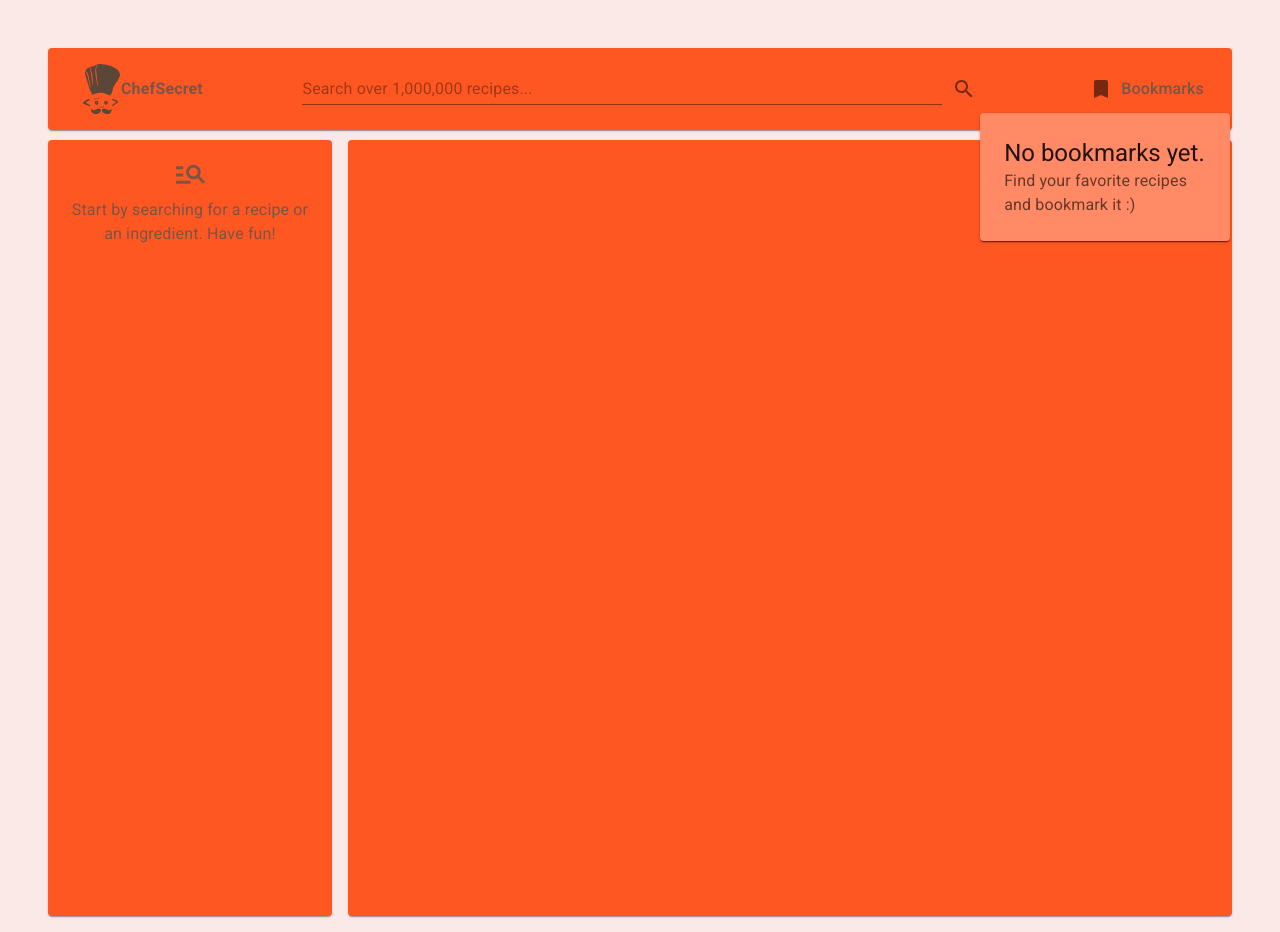
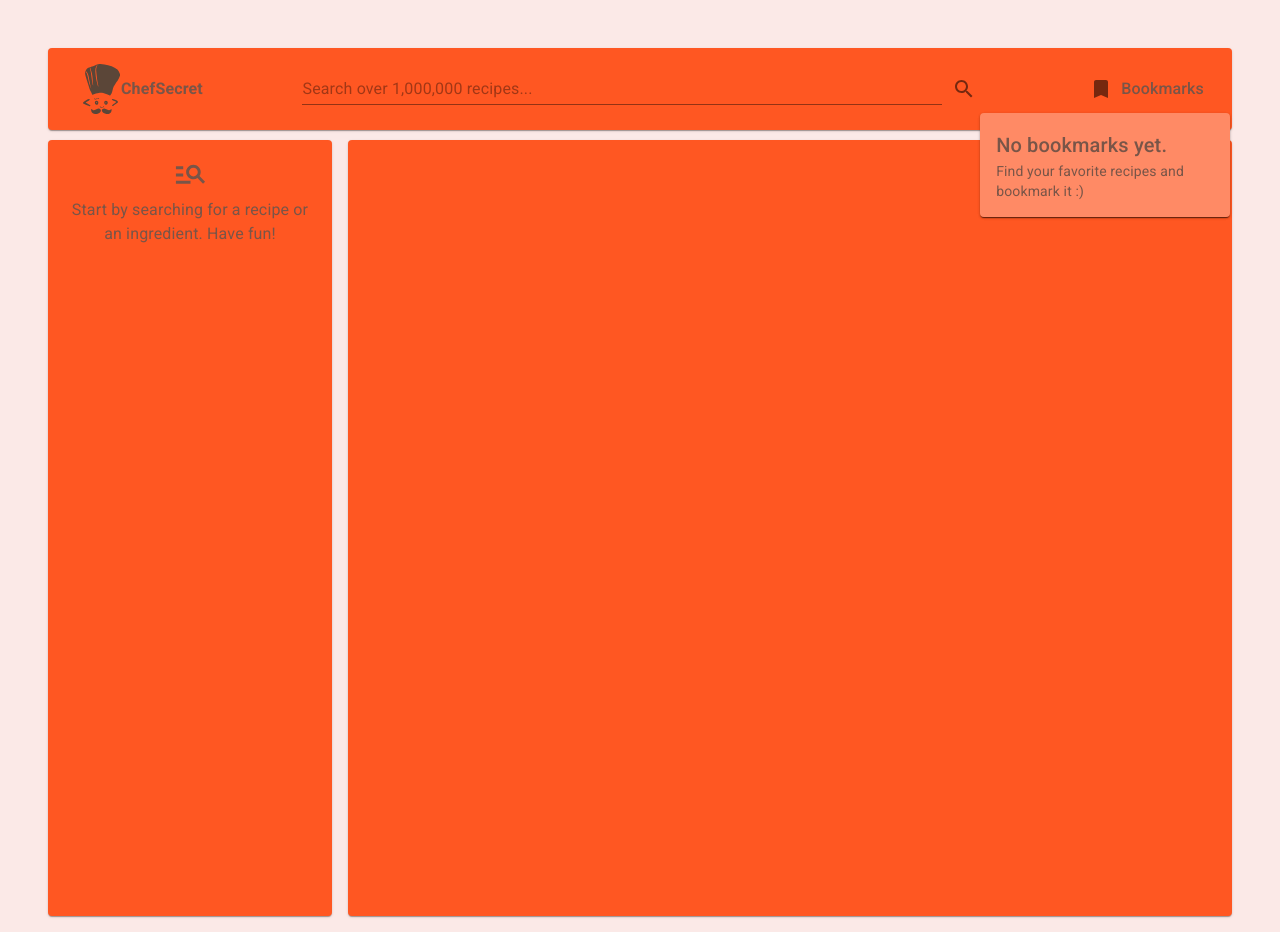
Before and after one commit to ovanzaimul/chef-secret, a React (Create React App) app: page / in a window 1280 px wide. Both pictures are taken after a click on the button "Bookmarks". Built offline with nearby package versions, Linux system fonts and the light colour scheme.

Commit message:
fix bookmark styling

```diff
--- a/src/components/Bookmark.js
+++ b/src/components/Bookmark.js
@@ -30,8 +30,19 @@ const Bookmark = ({ bookmarks }) => {
       ));
     } else {
       return (
-        <Card sx={{ bgcolor: 'primary.light', p: 1 }}>
-          <CardHeader title='No bookmarks yet.' subheader='Find your favorite recipes and bookmark it :)' />
+        <Card sx={{ bgcolor: 'primary.light' }}>
+          <CardHeader
+            title={
+              <Typography variant='h6' color='secondary.main'>
+                No bookmarks yet.
+              </Typography>
+            }
+            subheader={
+              <Typography color='secondary.main' variant='body2'>
+                Find your favorite recipes and bookmark it :)
+              </Typography>
+            }
+          />
         </Card>
       );
     }
```
